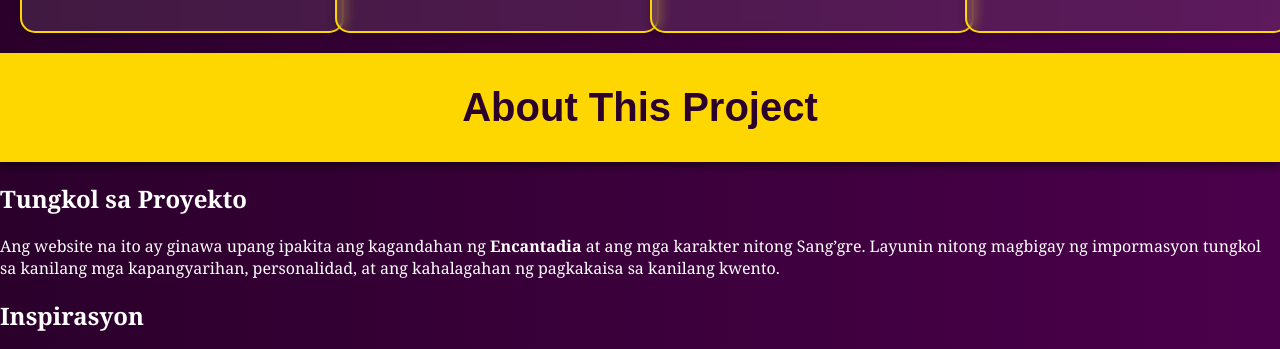
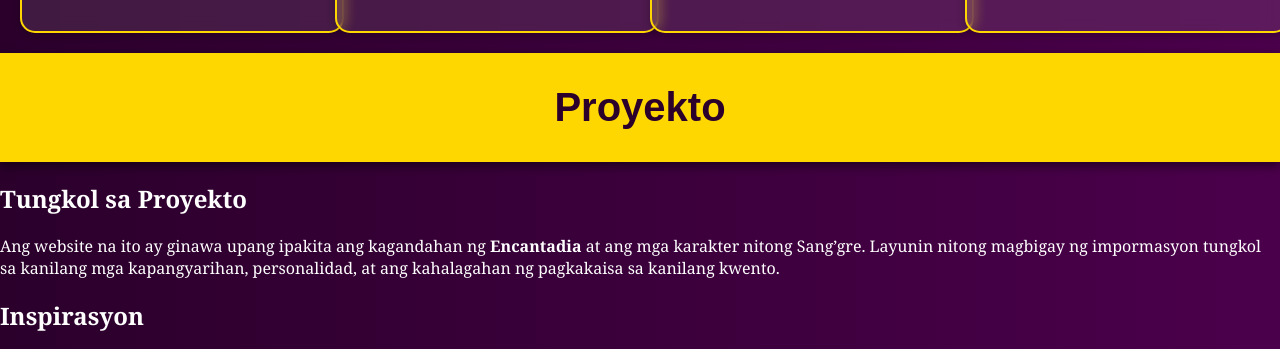
Before and after one commit to rianna77html/Rianna-s-website, a plain HTML site: page about.html in a window 1280 px wide. Shown: the part 748-1097 px from the top of the page. Drawn offline with Linux system fonts and the light colour scheme.

Commit message:
Update about.html

```diff
--- a/about.html
+++ b/about.html
@@ -283,7 +283,7 @@
 </head>
 <body>
   <header>
-    <h1>About This Project</h1>
+    <h1>Proyekto</h1>
     </p>
   </header>
 
```
